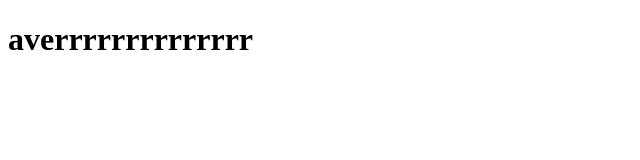
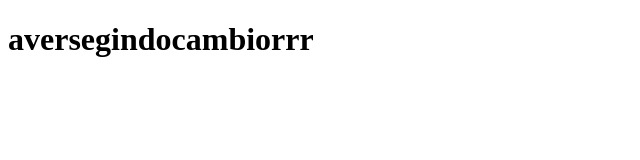
Before and after one commit to brayan115/git-proba, a plain HTML site: page index.html in a window 1280 px wide. Shown: the whole page, without its empty margins (0-640 px from the left). Drawn offline with Linux system fonts and the light colour scheme.

Commit message:
segundo commit

```diff
--- a/index.html
+++ b/index.html
@@ -4,7 +4,7 @@
 	<title>hoa</title>
 </head>
 <body>
-	<h1>averrrrrrrrrrrrrr</h1>
+	<h1>aversegindocambiorrr</h1>
 
 </body>
 </html>
```
